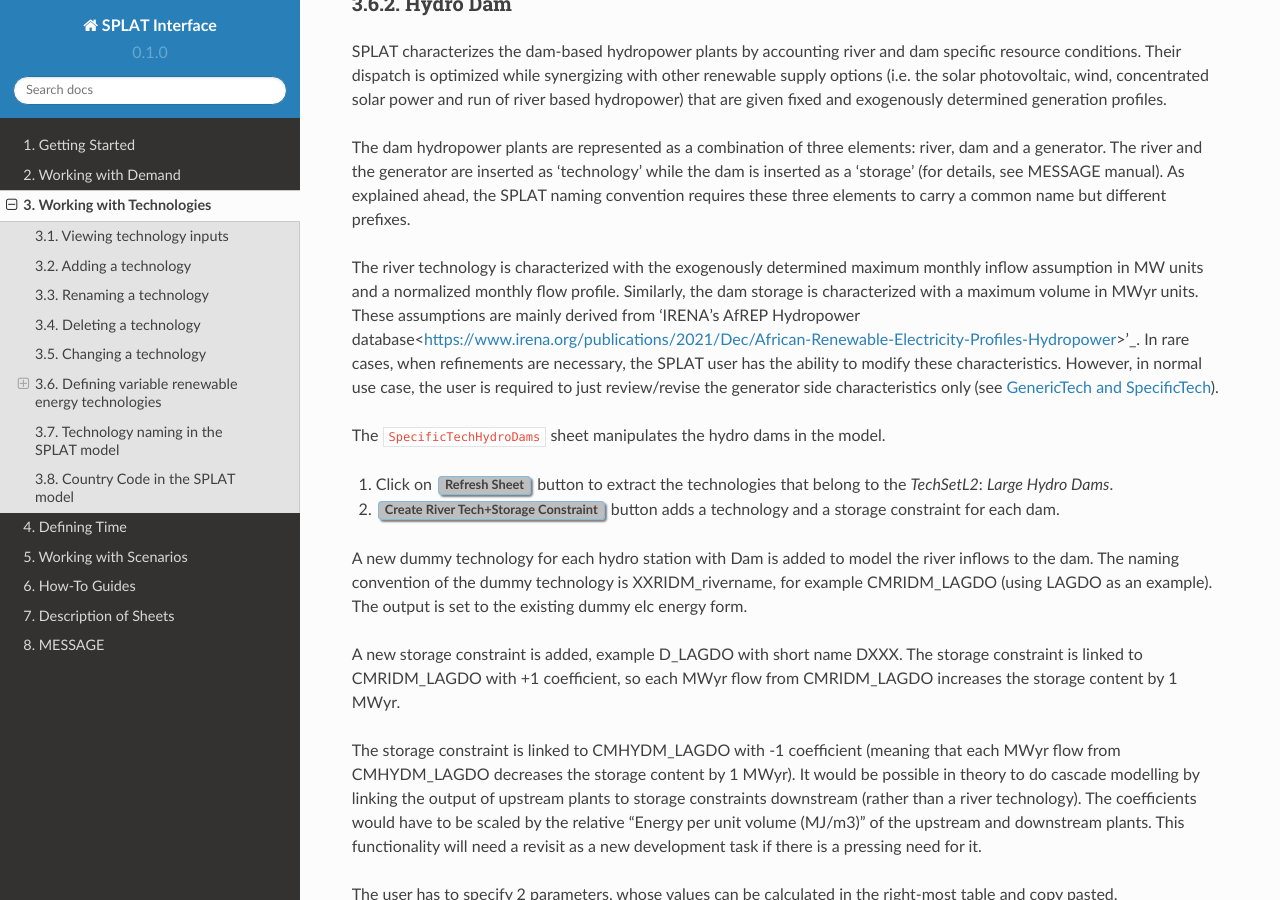
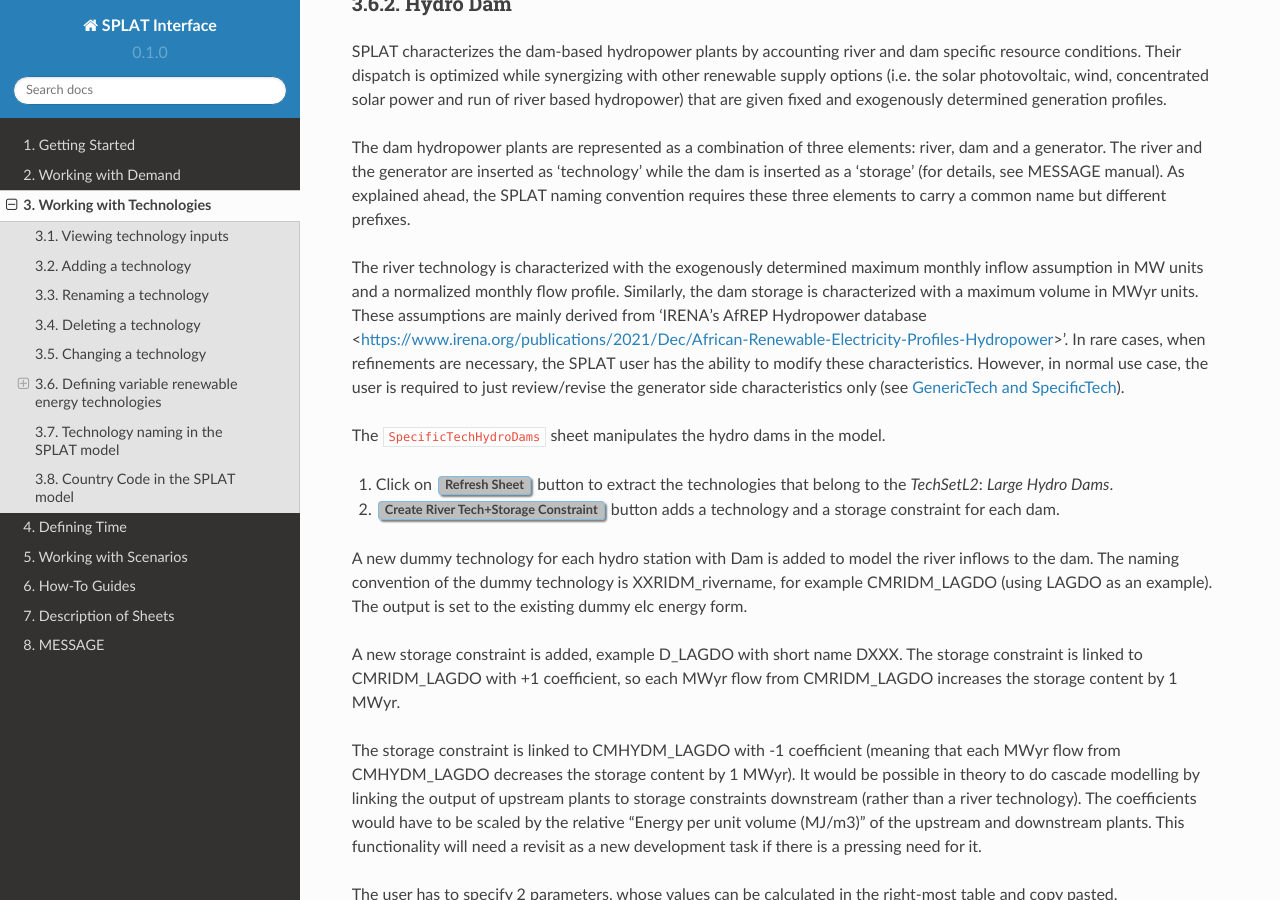
Before and after one commit to SPLATteam/SPLAT-WebGuide, a Sphinx documentation site: the page built from docs/working_with_technologies.rst, in a window 1280 px wide and 900 px high, scrolled down 2913 px. Built offline with Sphinx 7.4.7 and the Read the Docs theme 2.0.0, drawn with Linux system fonts in a browser that asks for light colours.

Commit message:
debugged

```diff
--- a/docs/working_with_technologies.rst
+++ b/docs/working_with_technologies.rst
@@ -173,7 +173,7 @@
 
 The dam hydropower plants are represented as a combination of three elements: river, dam and a generator. The river and the generator are inserted as ‘technology’ while the dam is inserted as a ‘storage’ (for details, see MESSAGE manual). As explained ahead, the SPLAT naming convention requires these three elements to carry a common name but different prefixes.
 
-The river technology is characterized with the exogenously determined maximum monthly inflow assumption in MW units and a normalized monthly flow profile. Similarly, the dam storage is characterized with a maximum volume in MWyr units. These assumptions are mainly derived from 'IRENA’s AfREP Hydropower database<https://www.irena.org/publications/2021/Dec/African-Renewable-Electricity-Profiles-Hydropower>'_. In rare cases, when refinements are necessary, the SPLAT user has the ability to modify these characteristics. However, in normal use case, the user is required to just review/revise the generator side characteristics only (see :ref:`tech_sheet`).
+The river technology is characterized with the exogenously determined maximum monthly inflow assumption in MW units and a normalized monthly flow profile. Similarly, the dam storage is characterized with a maximum volume in MWyr units. These assumptions are mainly derived from 'IRENA’s AfREP Hydropower database <https://www.irena.org/publications/2021/Dec/African-Renewable-Electricity-Profiles-Hydropower>'. In rare cases, when refinements are necessary, the SPLAT user has the ability to modify these characteristics. However, in normal use case, the user is required to just review/revise the generator side characteristics only (see :ref:`tech_sheet`).
 
 The ``SpecificTechHydroDams`` sheet manipulates the hydro dams in the model.
 
```
